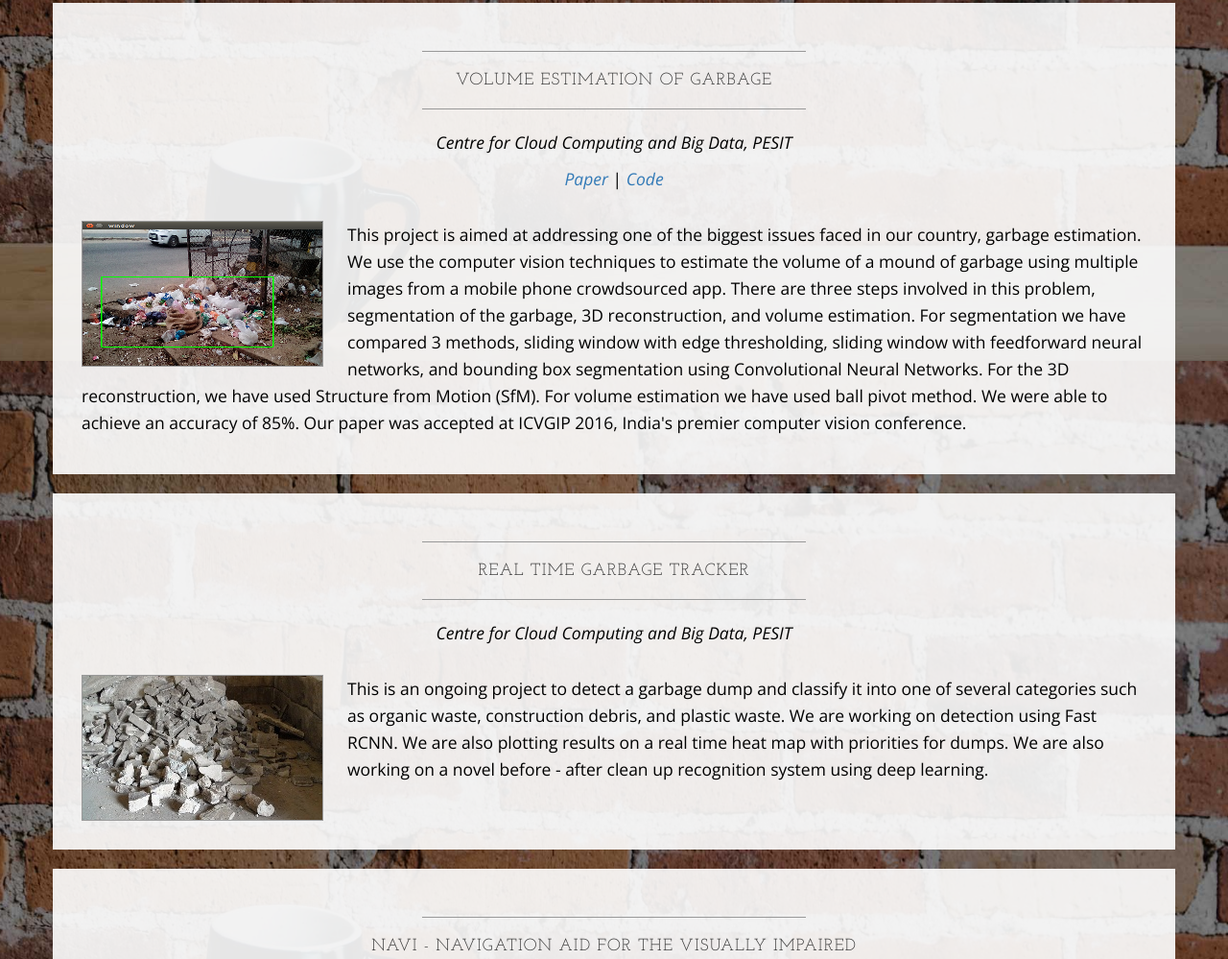
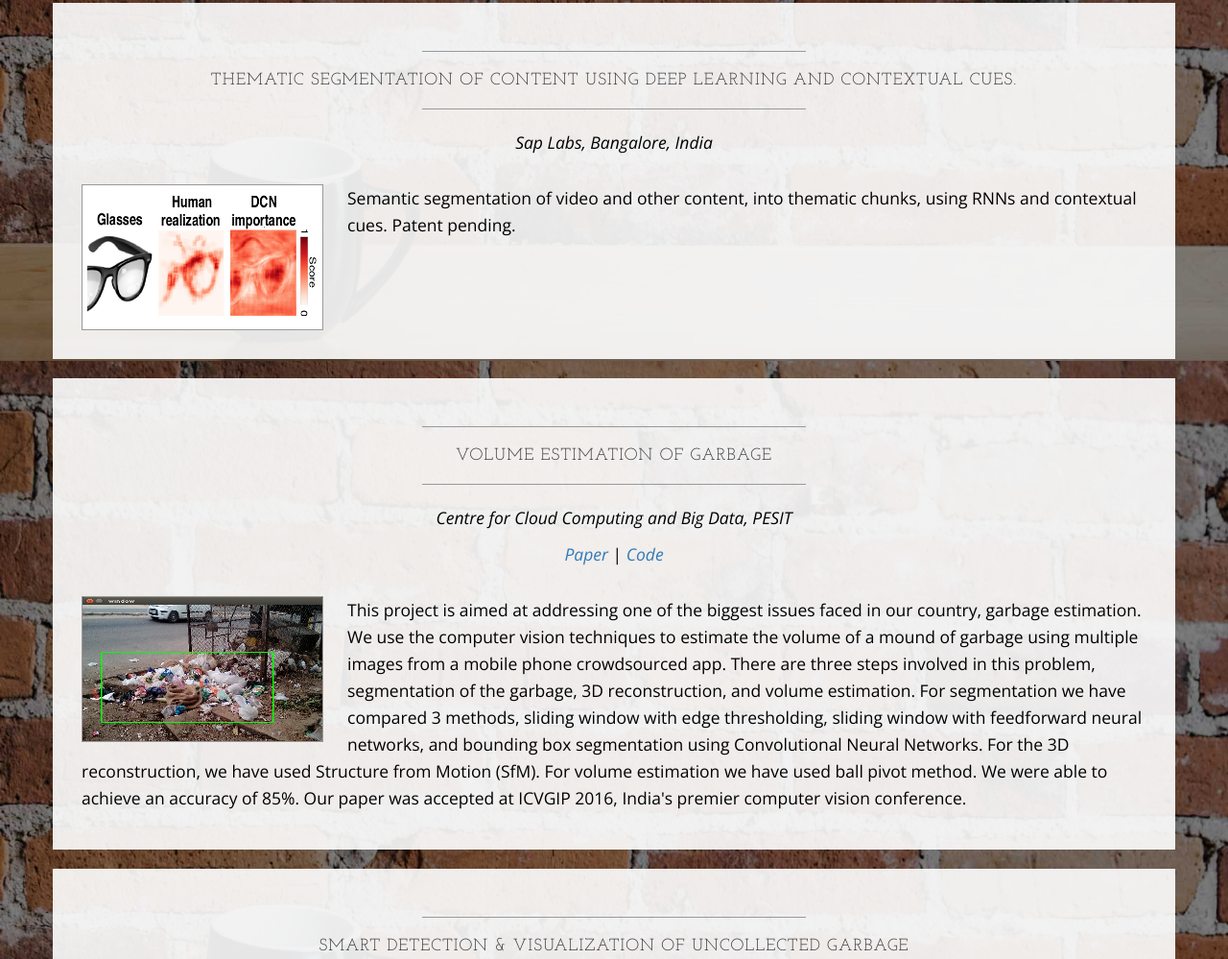
Before and after one commit to tarunsharma1/tarunsharma1.github.io.old, a plain HTML site: page index.html in a window 1280 px wide. Shown: the part 2024-3023 px from the top of the page at 96% size. Drawn offline with nearby package versions, Linux system fonts and the light colour scheme.

Commit message:
Update index.html

```diff
--- a/index.html
+++ b/index.html
@@ -72,8 +72,9 @@
                     <hr>
                     <img class="img-responsive img-border img-left" src="img/intro-pic.jpg" alt="">
                     <hr class="visible-xs">
-                    <p>I am currently working as a Research Assistant at the Serre Lab, Brown Univeristy. I have finished my undergraduation in computer science and engineering from PESIT, Bangalore, India. I am interested in the neural mechanisms underlying vision and perception, and building computational models of the same. I am intrigued by neural feedback in the visual cortex (in the image above, there is no white triangle). I am good with coding and familiar with deep learning frameworks like Tensorflow and Caffe. I regard deep learning as a powerful tool to help us understand neural processes in the human brain. \
-                        At the Serre Lab, I am currently working on the behavioural analysis of animals using computer vision and deep learning. Below are some of my major projects.</p>
+                    <p>I am currently working as a Research Assistant at the Serre Lab, Brown Univeristy. I have finished my undergraduation in computer science and engineering from PESIT, Bangalore, India. I am interested in the neural mechanisms underlying vision and perception, and building computational models of the same. I am intrigued by neural feedback in the visual cortex (in the image above, there is no white triangle).
+                      I am good with coding and familiar with deep learning frameworks like Tensorflow and Caffe. I regard deep learning as a powerful tool to help us understand neural processes in the human brain.
+                     At the Serre Lab, I am currently working on the behavioural analysis of animals using computer vision and deep learning. Below are some of my major projects.</p>
                 </div>
             </div>
         </div>
@@ -116,6 +117,24 @@ training of surface normal prediction and classification. Used visualization too
         </div>
 
 
+        <div class="row">
+            <div class="box">
+                <div class="col-lg-12">
+                    <hr>
+                    <h2 class="intro-text text-center">Thematic Segmentation of content using Deep Learning and Contextual Cues.
+                    </h2>
+
+                    <hr>
+                    <center><p><i> Sap Labs, Bangalore, India</i></p></center><br>
+                    <img class="img-responsive img-border img-left" src="img/new_85.png" alt="">
+                    <hr class="visible-xs">
+                    <p> Semantic segmentation of video and other content, into thematic chunks, using RNNs and contextual cues. Patent pending.
+                     </p>
+                </div>
+            </div>
+        </div>
+
+
 
         <div class="row">
             <div class="box">
@@ -138,14 +157,20 @@ training of surface normal prediction and classification. Used visualization too
             <div class="box">
                 <div class="col-lg-12">
                     <hr>
-                    <h2 class="intro-text text-center">Real time garbage tracker
+                    <h2 class="intro-text text-center">Smart Detection & Visualization of uncollected Garbage
                     </h2>
 
                     <hr>
                     <center><p><i> Centre for Cloud Computing and Big Data, PESIT</i></p></center><br>
+                    <center><p><a href='https://github.com/tarunsharma1/swachh_bharat_image_analysis'><i>Code</i></a></p></center><br>
                     <img class="img-responsive img-border img-left" src="img/debris.jpg" alt="">
                     <hr class="visible-xs">
-                    <p> This is an ongoing project to detect a garbage dump and classify it into one of several categories such as organic waste, construction debris, and plastic waste. We are working on detection using Fast RCNN. We are also plotting results on a real time heat map with priorities for dumps. We are also working on a novel before - after clean up recognition system using deep learning.   </p>
+                    <p> An end to end pipeline to assist the municipal committees of any city, to better tackle the problem of uncollected garbage distribution.
+                        This work was done in collaboration with an NGO, 'Jaanagraha'. We have used a Fast RCNN to detect uncollected garbage in an image. We then
+                        classify the garbage into construction debris / organic waste. We plot the distribution of garbage on a spatio temporal heat map of the city.
+                        We assign every dump a priority, based on the places of interest near by. We have also implemented a novel before - after spot fix detection system
+                        using deep learning, by comparing the fc7 features on a network trained on the MIT Places dataset. This gave us better results than SIFT
+                        feature matching. We are currently working on a journal paper.</p>
                 </div>
             </div>
         </div>
```
